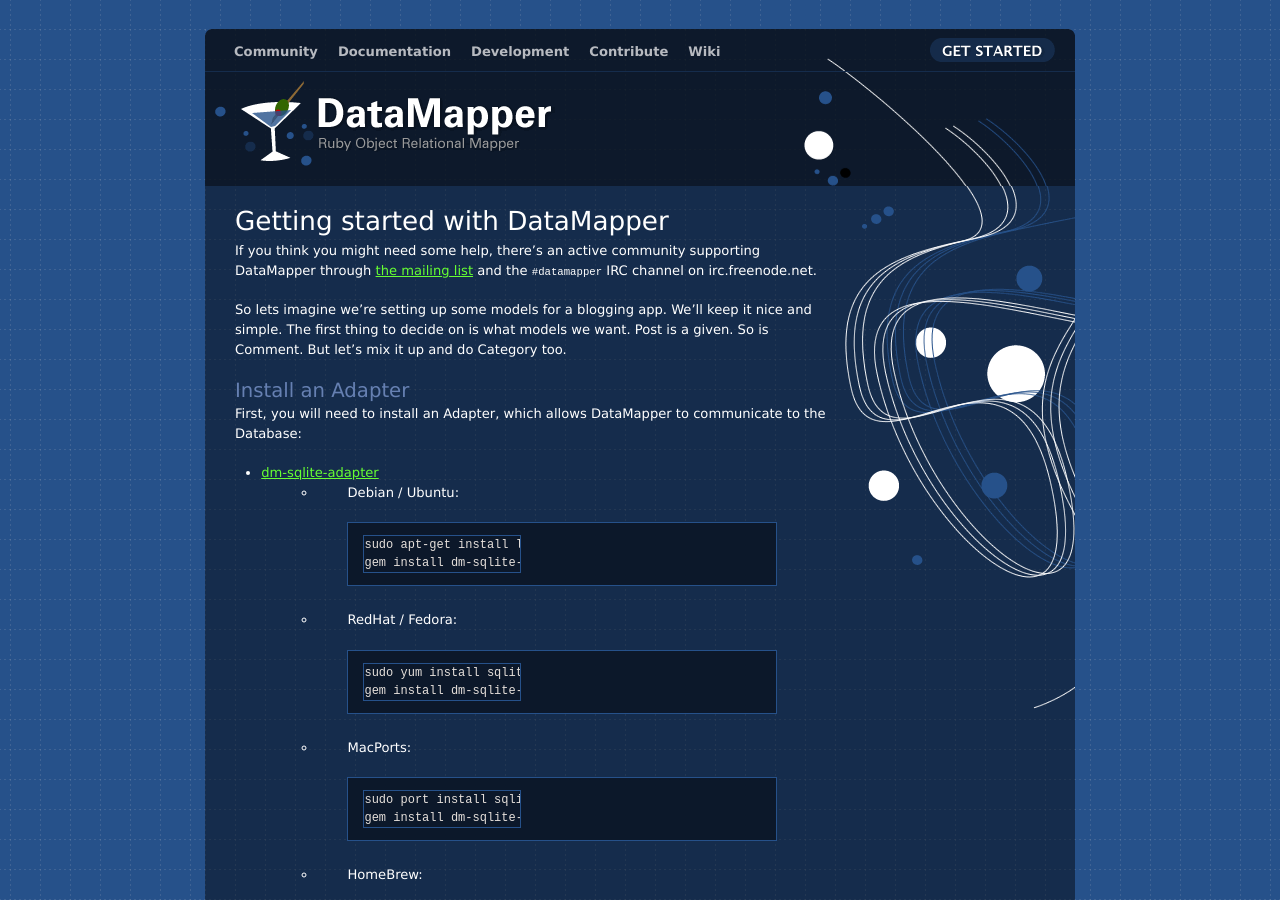
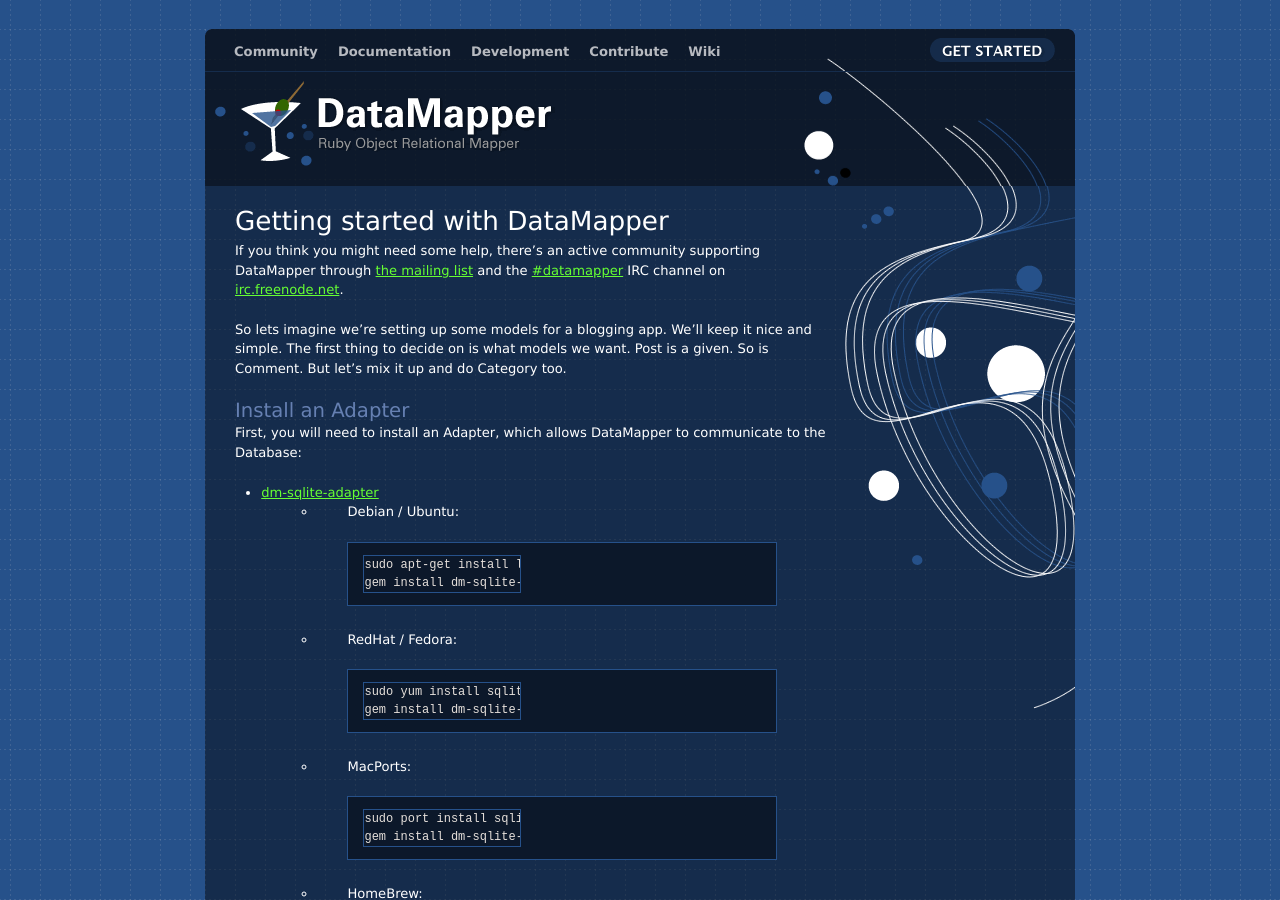
Before and after one commit to datamapper/datamapper.github.com, a Jekyll site: the page built from getting-started.md, in a window 1280 px wide and 900 px high. Built offline with Jekyll 4.4.1, drawn with Linux system fonts in a browser that asks for light colours; part of the change alters nothing that is shown.

```diff
--- a/getting-started.md
+++ b/getting-started.md
@@ -10,8 +10,9 @@ created_at: Wed Aug 29 20:36:53 +0930 2007
 
 If you think you might need some help, there's an active community
 supporting DataMapper through
-[the mailing list](http://groups.google.com/group/datamapper) and the `#datamapper` IRC
-channel on irc.freenode.net.
+[the mailing list](http://groups.google.com/group/datamapper) and the
+[#datamapper](http://webchat.freenode.net/?channels=datamapper) IRC
+channel on [irc.freenode.net](irc://irc.freenode.net/#datamapper).
 
 So lets imagine we're setting up some models for a blogging app. We'll keep it
 nice and simple. The first thing to decide on is what models we want. Post is a
```
